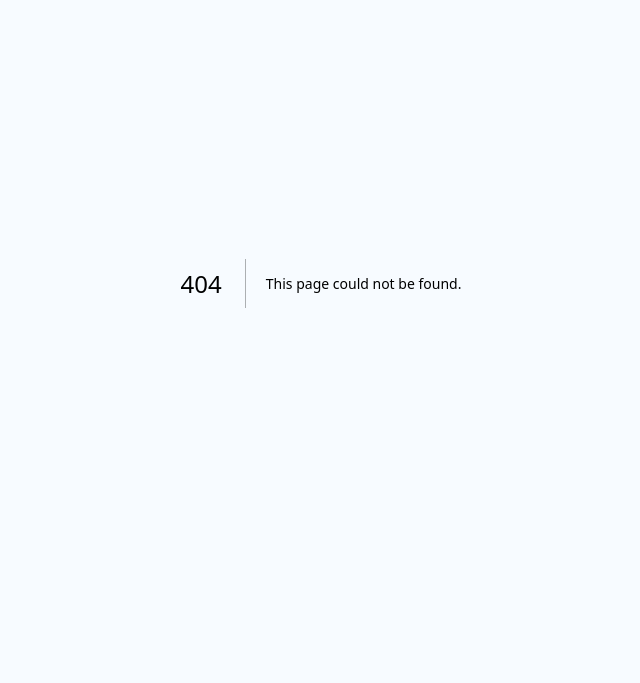
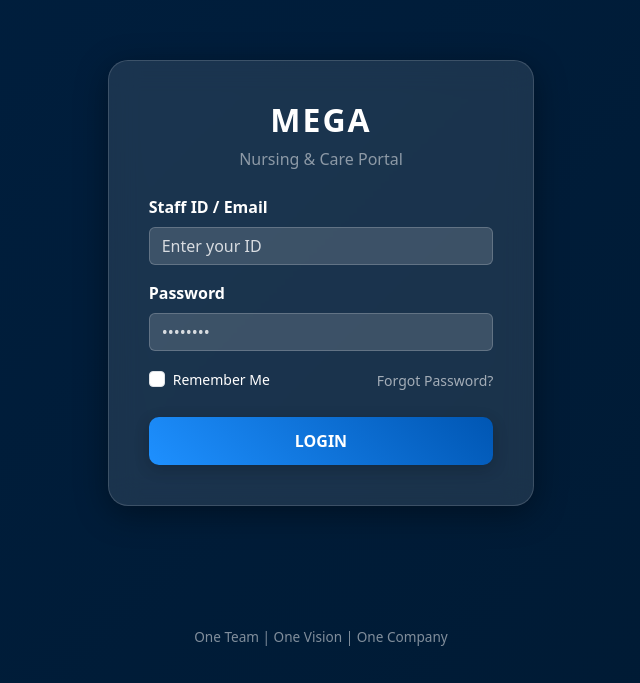
Before and after one commit to ibrahimkhan720/mega_resources_spp, a Next.js app: page /Login in a window 1280 px wide. Before the commit this address had no page. Shown: the part 117-800 px from the top of the page, without its empty margins (319-959 px from the left). Built offline with nearby package versions, Linux system fonts and the light colour scheme.

Commit message:
updated Annual Leave component

```diff
--- /dev/null
+++ b/src/app/Login/page.js
@@ -0,0 +1,9 @@
+import LoginComponent  from "@/component/Login/Login";
+
+export default function Login() {
+  return (
+    <div className="page">
+     <LoginComponent />
+    </div>
+  );
+}
--- a/src/assets/css/style.css
+++ b/src/assets/css/style.css
@@ -1178,3 +1178,90 @@ input[type=number] {
 .count-circle {
     width: 35px; height: 35px; display: flex; alignItems: center; justifyContent: center;
 }
+
+
+.login-wrapper {
+    height: 100vh;
+    width: 100%;
+    background: linear-gradient(135deg, #001f3f 0%, #001a33 100%);
+    display: flex;
+    justify-content: center;
+    align-items: center;
+}
+
+.glass-card {
+    background: rgba(255, 255, 255, 0.1);
+    backdrop-filter: blur(15px);
+    -webkit-backdrop-filter: blur(15px);
+    border-radius: 20px;
+    padding: 40px;
+    border: 1px solid rgba(255, 255, 255, 0.15);
+    box-shadow: 0 8px 32px 0 rgba(0, 0, 0, 0.37);
+}
+
+.logo-text {
+    color: #ffffff;
+    font-weight: 800;
+    letter-spacing: 2px;
+}
+
+.subtitle {
+    color: rgba(255, 255, 255, 0.5);
+}
+
+.custom-input {
+    background: rgba(255, 255, 255, 0.15) !important;
+    border: 1px solid rgba(255, 255, 255, 0.2) !important;
+    color: #ffffff !important;
+    padding: 12px;
+    border-radius: 10px;
+}
+
+.custom-input::placeholder {
+    color: rgba(255, 255, 255, 0.8) !important;
+}
+
+.custom-checkbox {
+    background-color: rgba(255, 255, 255, 0.1);
+    border: 1px solid rgba(255, 255, 255, 0.3);
+}
+
+.custom-checkbox:checked {
+    background-color: #1e90ff !important;
+    border-color: #1e90ff !important;
+}
+
+.forgot-link {
+    color: rgba(255, 255, 255, 0.6);
+    text-decoration: none;
+    font-size: 0.875rem;
+}
+
+.forgot-link:hover {
+    color: #ffffff;
+}
+
+.btn-login {
+    background: linear-gradient(45deg, #1e90ff, #0056b3);
+    color: #fff;
+    padding: 12px;
+    border-radius: 10px;
+    border: none;
+    font-weight: bold;
+    box-shadow: 0 4px 15px rgba(0, 0, 0, 0.2);
+    transition: 0.3s ease;
+}
+
+.btn-login:hover {
+    transform: translateY(-2px);
+    opacity: 0.9;
+}
+
+.footer-tagline {
+    position: absolute;
+    bottom: 20px;
+    text-align: center;
+    width: 100%;
+    color: rgba(255, 255, 255, 0.5);
+    font-size: 0.85rem;
+}
--- a/src/component/Home/Annual_Leave.jsx
+++ b/src/component/Home/Annual_Leave.jsx
@@ -75,7 +75,6 @@ export class Annual_Leave extends Component {
           </div>
         </div>
 
-        {/* --- ONE TEAM VISION BAR --- */}
         <div className="vision-bar-wrapper text-center">
             <Image
                 src={logoimage}
@@ -85,7 +84,6 @@ export class Annual_Leave extends Component {
             />
         </div>
 
-        {/* --- POPUP MODAL --- */}
         {this.state.showModal && (
           <div className="custom-modal-overlay">
             <div className="custom-modal-content">
--- /dev/null
+++ b/src/component/Login/Login.jsx
@@ -0,0 +1,65 @@
+"use client"
+
+import React, { Component } from 'react'
+import 'bootstrap/dist/css/bootstrap.min.css';
+
+
+export class Login extends Component {
+  render() {
+    return (
+      <div className="login-wrapper">
+        <div className="glass-card col-11 col-sm-8 col-md-5 col-lg-4">
+
+          <div className="text-center mb-4">
+            <h2 className="logo-text">MEGA</h2>
+            <p className="subtitle">Nursing & Care Portal</p>
+          </div>
+
+          <form>
+            <div className="mb-3">
+              <label className="form-label text-white fw-bold">Staff ID / Email</label>
+              <input
+                type="text"
+                className="form-control custom-input"
+                placeholder="Enter your ID"
+              />
+            </div>
+
+            <div className="mb-3">
+              <label className="form-label text-white fw-bold">Password</label>
+              <input
+                type="password"
+                className="form-control custom-input"
+                placeholder="••••••••"
+              />
+            </div>
+
+            <div className="d-flex justify-content-between align-items-center mb-4">
+              <div className="form-check">
+                <input
+                  type="checkbox"
+                  className="form-check-input custom-checkbox"
+                  id="rememberMe"
+                />
+                <label className="form-check-label text-white small" htmlFor="rememberMe">
+                  Remember Me
+                </label>
+              </div>
+              <a href="#" className="forgot-link">Forgot Password?</a>
+            </div>
+
+            <button type="submit" className="btn-login w-100">
+              LOGIN
+            </button>
+          </form>
+        </div>
+
+        <div className="footer-tagline">
+           <p>One Team | One Vision | One Company</p>
+        </div>
+      </div>
+    )
+  }
+}
+
+export default Login
```
